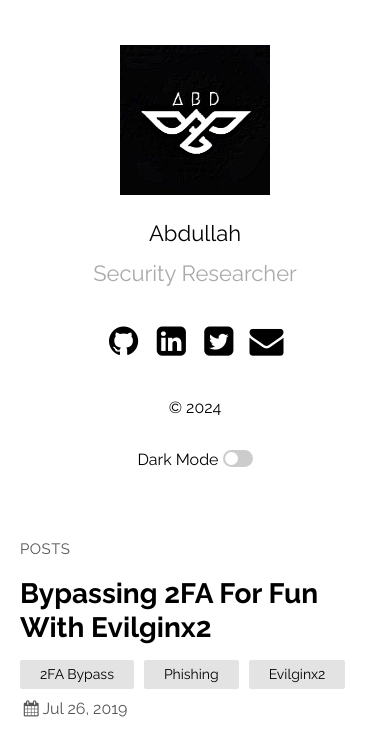
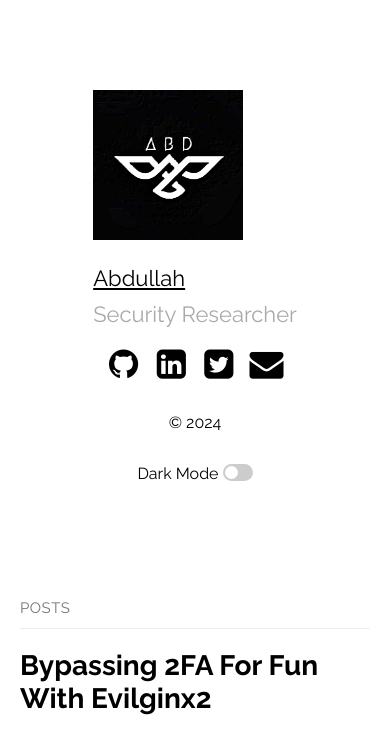
Before and after one commit to abd-4fg/abd-4fg.github.io, a Jekyll site: the page built from index.md, in a window 390 px wide. Shown: the top 733 px of the page. Built offline with Jekyll 4.4.1, drawn with Linux system fonts in a browser that asks for light colours.

Commit message:
Update plain.scss

```diff
--- a/_sass/plain.scss
+++ b/_sass/plain.scss
@@ -1,21 +1,19 @@
-@import "ext/fonts";
-@import "ext/normalize";
-@import "syntax";
+@import 'ext/fonts';
+@import 'ext/normalize';
+@import 'syntax';
 
-$linkColor: #0a59b0;
+$linkColor: #0A59B0;
 $mobileW: 768px;
 $smallMobileW: 480px;
 $bigScreenW: 1600px;
 $leftWidth: 220px;
 
-*,
-*:before,
-*:after {
+*,*:before,*:after {
 	box-sizing: border-box;
 }
 
 body {
-  font-family: "Raleway", sans-serif;
+	font-family: 'Raleway', sans-serif;
 	font-size: 16px;
 	line-height: 1.2em;
 	margin: 0;
@@ -23,10 +21,7 @@ body {
 	-moz-osx-font-smoothing: grayscale;
 }
 
-img,
-embed,
-object,
-video {
+img, embed, object, video {
 	max-width: 100%;
 }
 
@@ -40,9 +35,6 @@ a {
 
 h2 {
 	margin: 0.7em 0;
-  @media screen and (max-width: $mobileW) {
-    margin: 0.3em 0;
-  }
 }
 main {
 	margin: 0 90px;
@@ -56,7 +48,7 @@ main {
 	@media screen and (max-width: 1280px) {
 		margin: 0 75px;
 	}
-  @media screen and (max-width: 1024px) {
+	@media screen and (max-width: 1024px){
 		margin: 0 35px;
 	}
 
@@ -69,10 +61,9 @@ main {
 	}
 
 	.content {
-    @media screen and (min-width: $mobileW + 1) {
+		@media screen and (min-width: $mobileW + 1){
 			max-width: calc(100% - #{$leftWidth});
 			margin-left: $leftWidth;
-      width: 100%;
 		}
 	}
 	.about {
@@ -81,14 +72,10 @@ main {
 		padding-bottom: 15vh;
 		@media screen and (max-width: $mobileW) {
 			height: auto;
-      padding: 5vh 30px;
-    }
-    @media screen and (max-width: $smallMobileW) {
-      padding: 5vh 20px;
+			padding: 10vh 0;
 		}
 		@media screen and (min-width: $mobileW + 1) {
 			position: fixed;
-      max-width: 280px;
 		}
 		min-width: $leftWidth;
 		justify-content: center;
@@ -102,85 +89,25 @@ main {
 			font-weight: normal;
 		}
 		.tagline {
-      text-align: center;
 			font-size: 22px;
-      margin-top: 0px;
+			margin-top: 17px;
 			color: #aaa;
-      white-space: pre-wrap;
-      line-height: normal;
 		}
 		img {
 			max-width: 150px;
 		}
-    img.dark {
-      display: none;
-    }
-    .about-header {
-      display: flex;
-      flex-direction: column;
-      .about-title {
-        display: flex;
-        flex-direction: column;
-        align-items: center;
-        margin-bottom: 17px;
-      }
-    }
-  }
-}
-#title {
-  a {
-    text-decoration: none;
 	}
 }
 .social {
 	list-style-type: none;
 	padding: 0;
-  display: flex;
-  flex-wrap: wrap;
-  justify-content: center;
-  a {
-    margin-bottom: .5em;
-  }
+	margin-top: 0;
 	li {
+		float: left;
 		i {
 			font-size: 34px;
 		}
 	}
-}
-
-.navigation {
-  width: 80%;
-
-  ul {
-    list-style-type: none;
-    padding: 0;
-    margin-top: 0;
-
-    li:last-child {
-      a {
-        border-bottom: 0;
-      }
-    }
-
-    a {
-      display: block;
-      font-family: 'Merriweather';
-      text-align: center;
-      padding: 1rem 0;
-      text-decoration: none;
-      border-bottom: 1px solid #ececec;
-
-      @media screen and (max-width: $mobileW) {
-        padding: 2rem 0;
-      }
-    }
-  }
-}
-
-.post-wrapper {
-  border-bottom: 1px solid #ececec;
-  margin-bottom: 1rem;
-  padding-bottom: 1rem;
 }
 
 .post-categories {
@@ -190,10 +117,10 @@ main {
 	li {
 		font-size: 14px;
 		float: left;
-    background-color: #e3e3e3;
+		background-color: #E3E3E3;
 		padding: 5px 20px;
 		border-radius: 2px;
-    @media screen and (max-width: $mobileW) {
+		@media screen and (max-width: $mobileW){
 			margin-top: 5px;
 		}
 		margin-right: 10px;
@@ -202,20 +129,11 @@ main {
 .post-date {
 	margin-right: 10px;
 	color: #555;
-  min-width: 150px;
 }
 .post-meta {
 	display: flex;
 	justify-content: space-between;
 	align-items: center;
-  min-height: 30px;
-  @media screen and (max-width: $mobileW) {
-    flex-direction: column;
-    align-items: baseline;
-    .post-date {
-      margin: 10px 0;
-    }
-  }
 }
 .post-link {
 	text-decoration: none;
@@ -224,32 +142,27 @@ main {
 .post-title {
 	line-height: 1.2em;
 	font-size: 28px;
-  margin-bottom: 10px;
 }
-.posts,
-.post-container {
+.posts, .post-container {
 	list-style-type: none;
 	margin: 45px 30px;
-  @media screen and (max-width: $smallMobileW) {
+	@media screen and (max-width: $smallMobileW){
 		margin-left: 20px;
 		margin-right: 20px;
 	}
-  @media screen and (max-width: $mobileW) {
+	@media screen and (max-width: $mobileW){
 		padding: 0 !important;
 		margin-top: 0;
 	}
 }
 .post-container {
-  padding-left: 30px;
+	padding-left: 40px;
 }
 .post {
-  font-family: "Merriweather", sans-serif;
+	font-family: 'Merriweather', sans-serif;
 	font-weight: 300;
 	color: #222;
 	line-height: 1.9em;
-  p {
-    margin-top: 10px;
-  }
 	a {
 		color: $linkColor;
 		text-decoration: none;
@@ -258,79 +171,73 @@ main {
 			border-bottom: 0.5px solid $linkColor;
 		}
 	}
-  h1,
-  h2,
-  h3,
-  h4,
-  h5,
-  h6 {
-    font-family: Raleway, sans-serif;
 }
-}
-.posts-labelgroup {
-  margin: 0 0 0.67em 0;
-  display: flex;
-  align-items: baseline;
-  border-bottom: 1px solid #eee;
+.column {
+  float: left;
+  width: 50%;
 }
 
+/* Clear floats after the columns */
+.row:after {
+  content: "";
+  display: table;
+  clear: both;
+}
 #posts-label {
+	border-bottom: 1px solid #eee;
 	font-size: 15px;
-  color: #555;
+	color: #777;
 	text-transform: uppercase;
 	letter-spacing: 0.5px;
-  padding: 10px 0;
+	padding-bottom: 10px;
 	font-weight: normal;
-  margin: 0;
-  overflow: hidden;
-  transition: width 0.1s;
 }
-table {
-  th, td {
-    padding: 8px 13px;
-    border: 1px solid #dfe2e5;
+
+
+/*  SECTIONS  */
+.section {
+	clear: both;
+	padding: 0px;
+	margin: 0px;
 }
-  th {
-    background-color: #eee;
-    font-family: Raleway;
+
+/*  COLUMN SETUP  */
+.col {
+	display: block;
+	float:left;
+	margin: 1% 0 1% 1.6%;
+}
+.col:first-child { margin-left: 0; }
+
+/*  GROUPING  */
+.group:before,
+.group:after { content:""; display:table; }
+.group:after { clear:both;}
+.group { zoom:1; /* For IE 6/7 */ }
+/*  GRID OF TWO  */
+.span_2_of_2 {
+	width: 100%;
+}
+.span_1_of_2 {
+	width: 49.2%;
+}
+.col img {
+
+	width: auto; // to maintain aspect ratio. You can use 100% if you don't care about that
+    height: 100%;
+    max-height: 250px;
+    max-width: 250px;
+    object-fit: contain;
+}
+
+/*  GO FULL WIDTH AT LESS THAN 480 PIXELS */
+
+@media only screen and (max-width: 480px) {
+	.col {
+		margin: 1% 0 1% 0%;
 	}
 }
 
-footer {
-  display: none;
+@media only screen and (max-width: 480px) {
+	.span_2_of_2, .span_1_of_2 { width: 100%; }
 }
-@media screen and (max-width: $mobileW) {
-  .about {
-    .about-header.condensed {
-      align-items: start;
-      align-self: start;
-      .about-title {
-        flex-direction: row;
-        margin-bottom: 10px;
-        img {
-          max-height: 40px;
-        }
-        h2 {
-          margin: 0 10px;
-        }
-      }
-      .tagline {
-        font-size: 18px;
-        margin-bottom: 0px;
-      }
-    }
-    .about-footer.condensed {
-      display: none;
-    }
-  }
-  footer.condensed {
-    display: flex;
-    flex-direction: column;
-    align-items: center;
-    margin: 0 40px;
-    @media screen and (max-width: $smallMobileW){
-      margin: 0 20px;
-    }
-    border-top: 1px solid #eee;
-  }
-}
```
Lines whose indentation alone changed are shown as unchanged.
